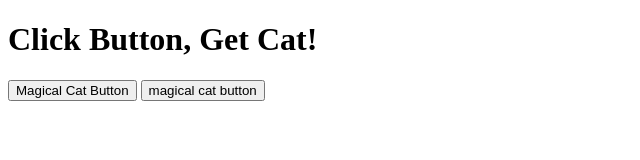
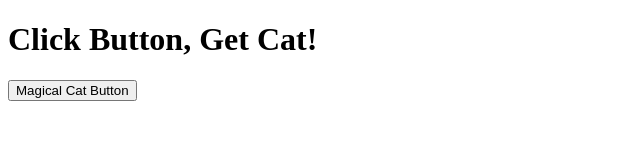
Before and after one commit to lokisixonenine/catGifNet, a plain HTML site: page cat.html in a window 1280 px wide. Shown: the whole page, without its empty margins (0-640 px from the left). Drawn offline with nearby package versions, Linux system fonts and the light colour scheme.

Commit message:
Deleted duplicate line of code

```diff
--- a/cat.html
+++ b/cat.html
@@ -1,20 +1,20 @@
-
 <!DOCTYPE html>
 <html lang="en">
 
 <title>Magical Internet Cat Gif Button!</title>
 </head>
+
 <body>
   <h1>Click Button, Get Cat!</h1>
 
   <button id="cat-button">Magical Cat Button</button>
-  <button id="cat-button">magical cat button</button>
+
   <div id="images">
   </div>
   <script src="https://cdnjs.cloudflare.com/ajax/libs/jquery/3.2.1/jquery.min.js"></script>
   <script type="text/javascript">
     //
-    $("#cat-button").on("click", function() {
+    $("#cat-button").on("click", function () {
 
       //
       var queryURL = "https://api.giphy.com/v1/gifs/random?api_key=dc6zaTOxFJmzC&tag=cats";
@@ -26,7 +26,7 @@
         })
 
         //
-        .then(function(response) {
+        .then(function (response) {
 
           //
           var imageUrl = response.data.image_original_url;
```
Lines whose indentation alone changed are shown as unchanged.
